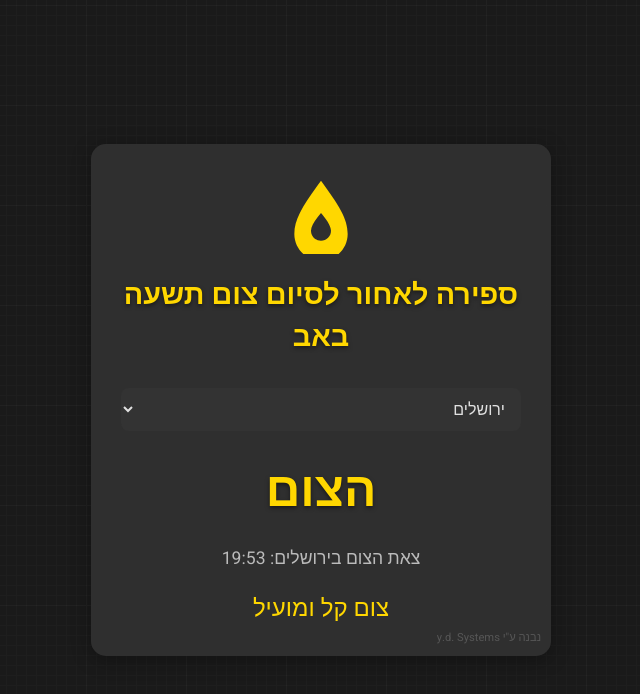
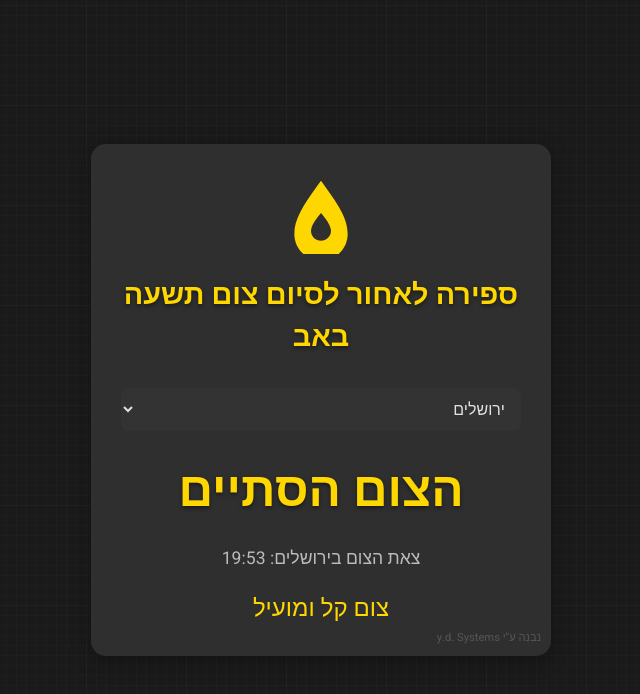
Before and after one commit to YAIR-DAHN/TEST_UP, a plain HTML site: page index.html in a window 1280 px wide. Shown: the whole page, without its empty margins (319-959 px from the left). Drawn offline with Linux system fonts and the light colour scheme.

Commit message:
Update2 index.html

```diff
--- a/index.html
+++ b/index.html
@@ -140,7 +140,7 @@
                 countdownElement.textContent = `${String(hours).padStart(2, '0')}:${String(minutes).padStart(2, '0')}:${String(seconds).padStart(2, '0')}`;
                 fastEndMessage.style.display = 'none';
             } else {
-                countdownElement.textContent = 'הצום ';
+                countdownElement.textContent = 'הצום הסתיים ';
                 container.style.backgroundColor = 'rgba(50, 50, 50, 0.9)';
                 flame.style.opacity = '1';
                 fastEndMessage.style.display = 'block';
```
